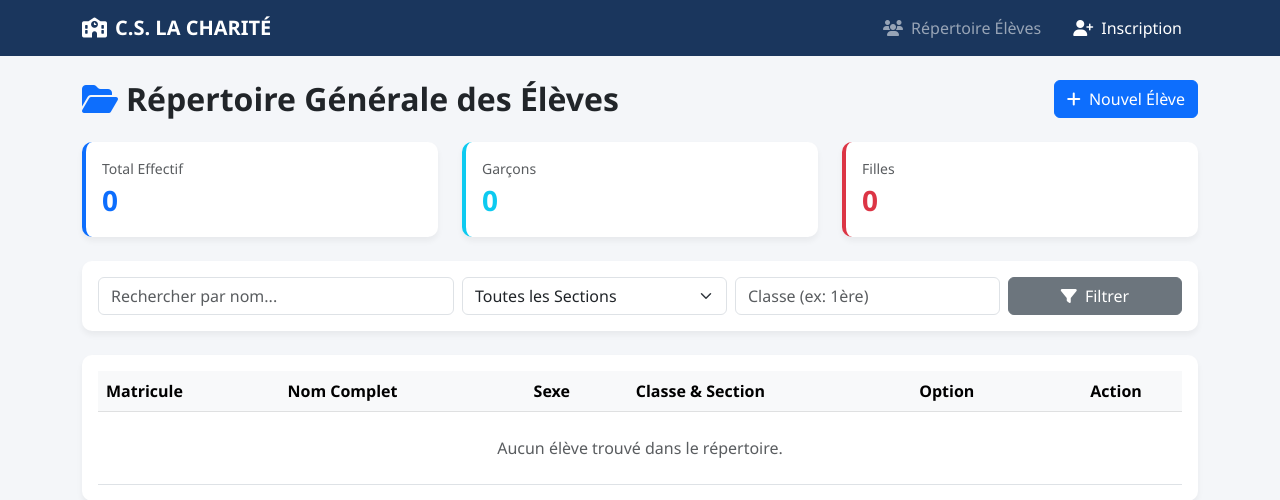
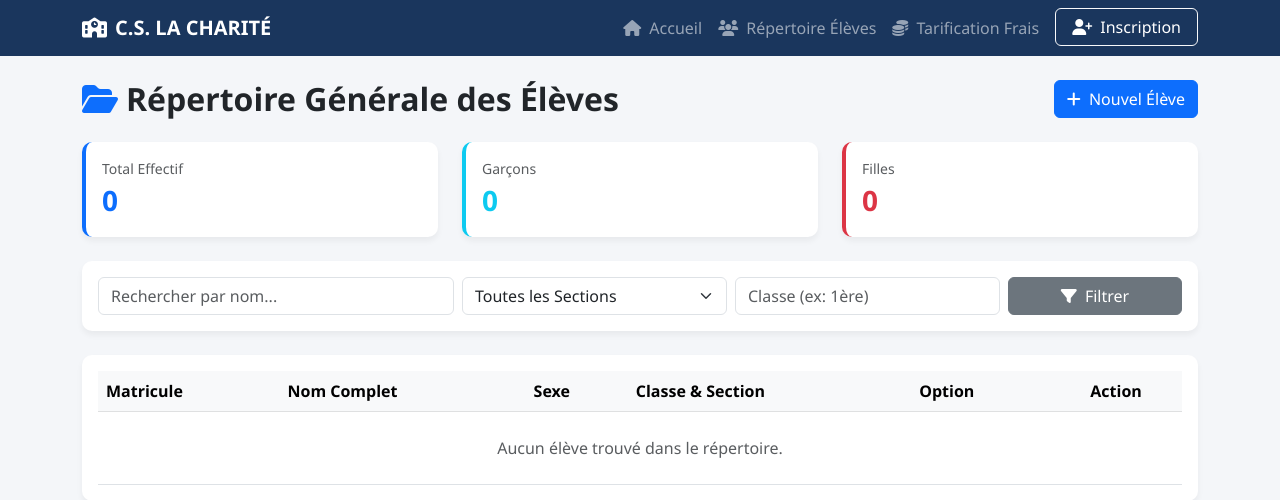
Before and after one commit to osemwanza-ai/gestion-la-charite, a Flask app: page /eleves in a window 1280 px wide. Shown: the top 500 px of the page. Run offline with Flask 3, Linux system fonts and the light colour scheme; data that the repository does not hold is empty.

Commit message:
Update base.html

```diff
--- a/templates/base.html
+++ b/templates/base.html
@@ -15,10 +15,29 @@
 <body>
     <nav class="navbar navbar-expand-lg navbar-dark mb-4">
         <div class="container">
-            <a class="navbar-brand fw-bold" href="#"><i class="fa-solid fa-school me-2"></i>C.S. LA CHARITÉ</a>
-            <div class="navbar-nav ms-auto">
-                <a class="nav-link" href="{{ url_for('liste_eleves') }}"><i class="fa-solid fa-users me-1"></i> Répertoire Élèves</a>
-                <a class="nav-link btn btn-outline-light text-white ms-2 px-3" href="{{ url_for('inscription') }}"><i class="fa-solid fa-user-plus me-1"></i> Inscription</a>
+            <a class="navbar-brand fw-bold" href="{{ url_for('index') }}">
+                <i class="fa-solid fa-school me-2"></i>C.S. LA CHARITÉ
+            </a>
+            <button class="navbar-toggler" type="button" data-bs-toggle="collapse" data-bs-target="#navbarNav">
+                <span class="navbar-toggler-icon"></span>
+            </button>
+            <div class="collapse navbar-collapse" id="navbarNav">
+                <ul class="navbar-nav ms-auto">
+                    <li class="nav-item">
+                        <a class="nav-link" href="{{ url_for('index') }}"><i class="fa-solid fa-house me-1"></i> Accueil</a>
+                    </li>
+                    <li class="nav-item">
+                        <a class="nav-link" href="{{ url_for('liste_eleves') }}"><i class="fa-solid fa-users me-1"></i> Répertoire Élèves</a>
+                    </li>
+                    <li class="nav-item">
+                        <a class="nav-link" href="{{ url_for('gestion_frais') }}"><i class="fa-solid fa-coins me-1"></i> Tarification Frais</a>
+                    </li>
+                    <li class="nav-item ms-lg-2">
+                        <a class="btn btn-outline-light text-white px-3" href="{{ url_for('inscription') }}">
+                            <i class="fa-solid fa-user-plus me-1"></i> Inscription
+                        </a>
+                    </li>
+                </ul>
             </div>
         </div>
     </nav>
```
